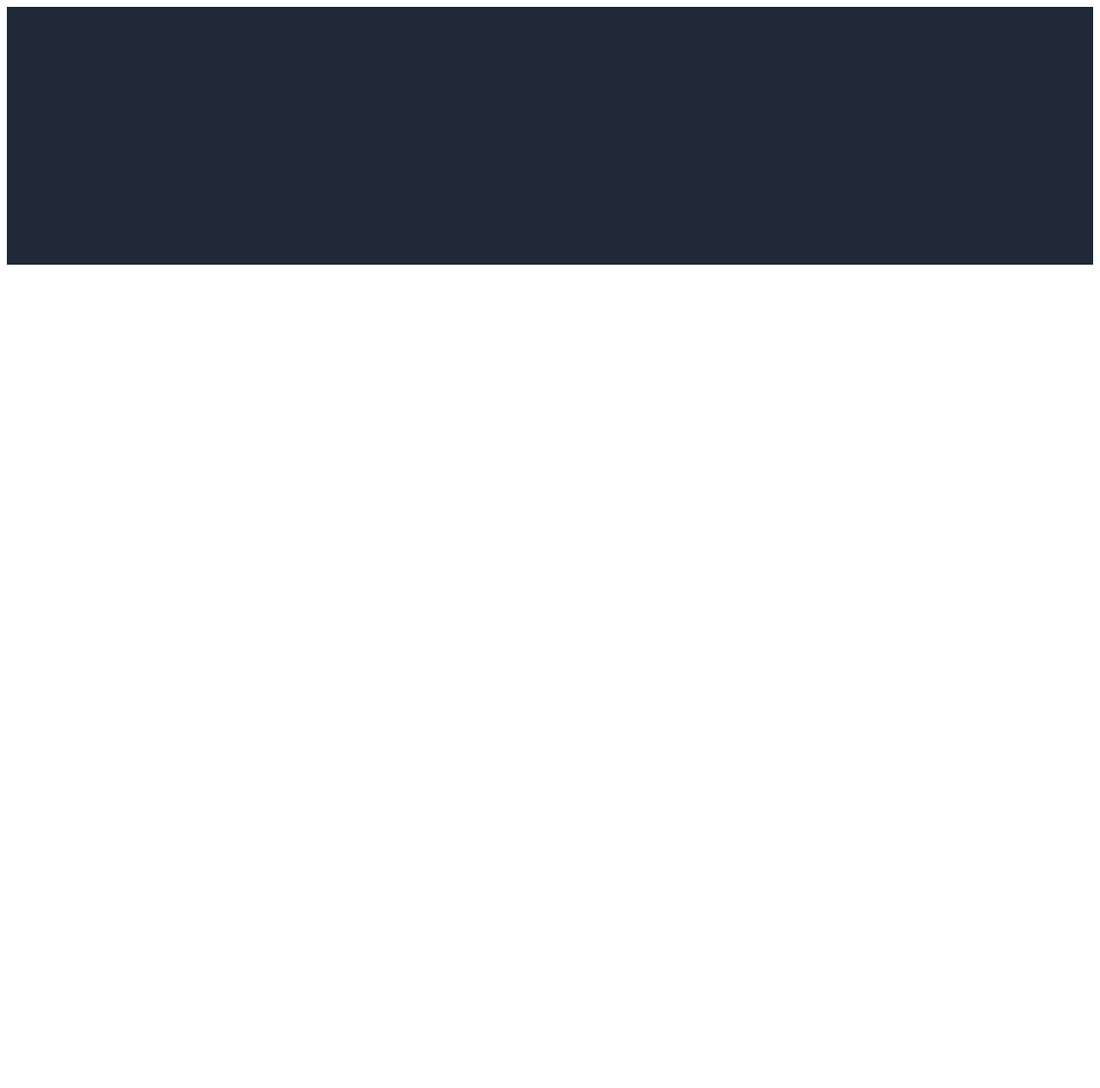
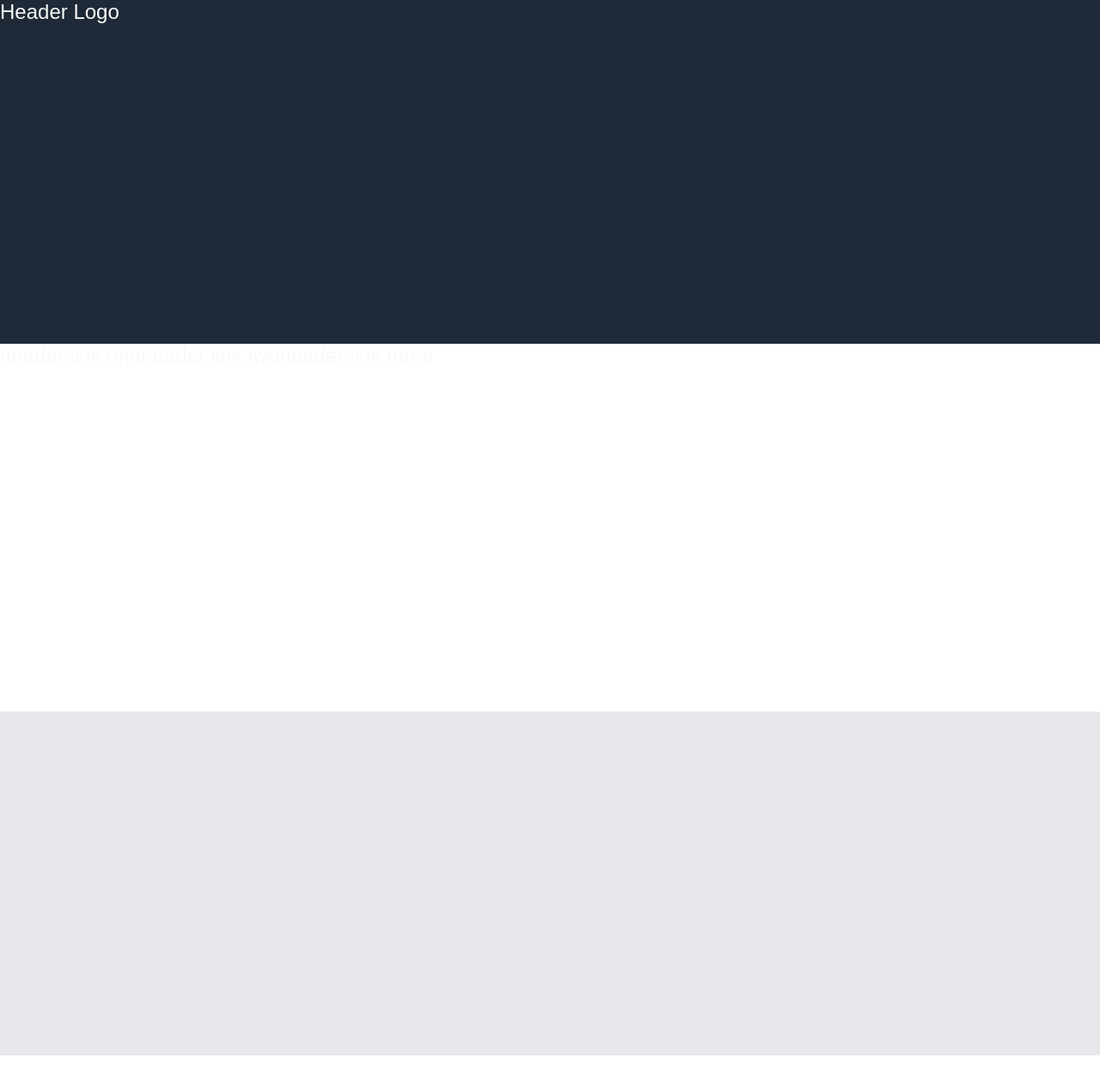
Before and after one commit to ahmedgamer4/landing-page, a plain HTML site: page index.html in a window 1280 px wide. Shown: the whole page at 86% size. Before the commit the page ends 800 px from the top, so only its background shows below. Drawn offline with Linux system fonts and the light colour scheme.

Commit message:
Fixed some shape errors and make div fill the entire page

```diff
--- a/index.html
+++ b/index.html
@@ -8,9 +8,20 @@
     <title>Document</title>
 </head>
 <body>
-    <div id="one"></div>
-    <div id="two"></div>
-    <div id="three"></div>
-    <div id="four"></div>
+    <div class="container">
+        <div id="one">
+            <header class="header">
+                <div class="left">Header Logo</header></div>
+                <div class="right">
+                    <div>header link one</div>
+                    <div>header link two</div>
+                    <div>header link three</div>
+                </div>
+            </header>
+        </div>
+        <div id="two"></div>
+        <div id="three"></div>
+        <div id="four"></div>
+    </div>
 </body>
 </html>
--- a/style.css
+++ b/style.css
@@ -1,13 +1,43 @@
+html,
+body{
+    margin: 0;
+    height: 100%;
+}
 
 
 #one{
     width: 100%;
-    height: 300px;
+    height: 400px;
     background-color: #1f2937;
 }
 
 #two{
     width: 100%;
-    height: 300px;
+    height: 400px;
     background-color: white;
 }
+
+#three{
+    width: 100%;
+    height: 400px;
+    background-color: #e5e7eb;
+}
+
+#four{
+    width: 100%;
+    height: 400px;
+    background-color: white;
+}
+
+header, .right{
+    font-family: serif;
+    color: #f9faf8;
+    font-size: 24px;
+    display: flex;
+}
+
+.right,
+.left{
+    font-family: sans-serif;
+    color: #f9faf8;
+}
```
